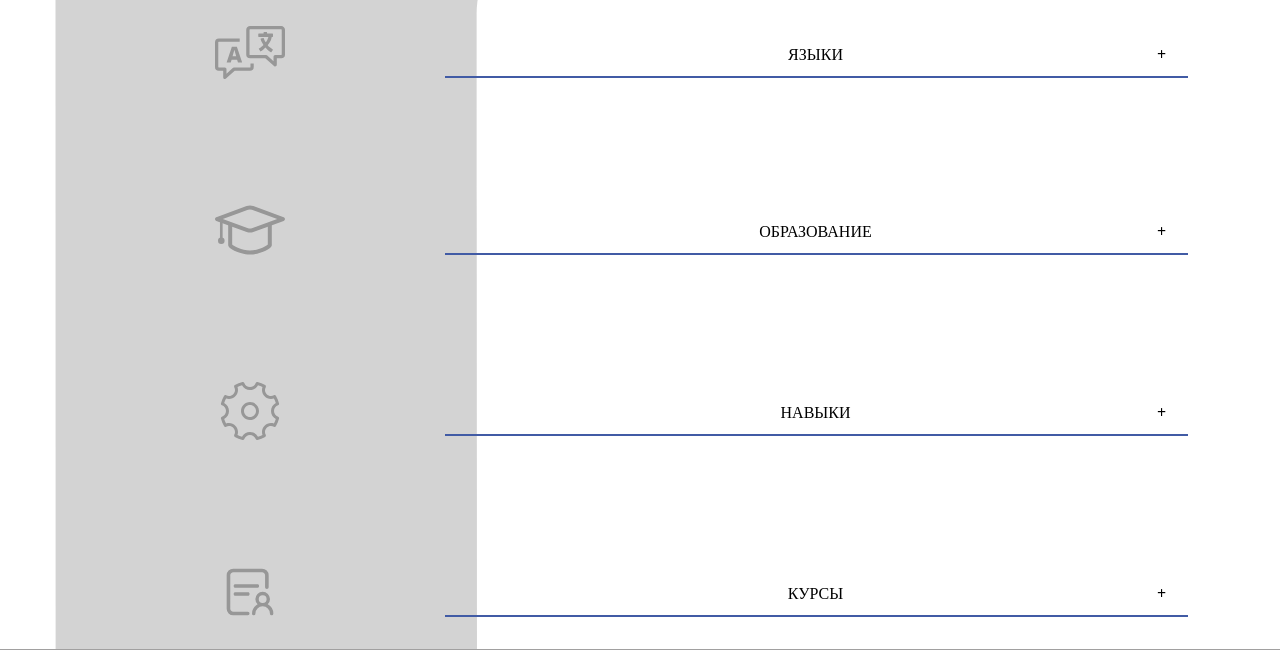
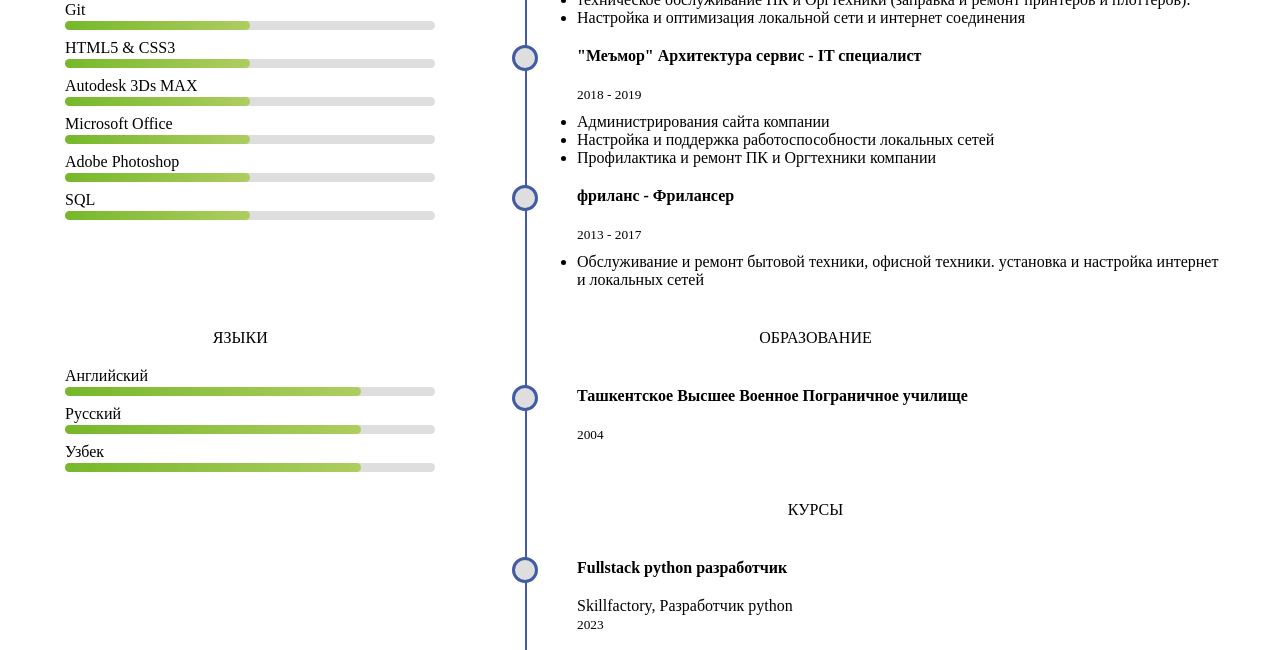
Before and after one commit to newGentle/newGentle.github.io, a plain HTML site: page index.html in a window 1280 px wide. Shown: the part 550-1200 px from the top of the page. Drawn offline with Linux system fonts and the light colour scheme.

Commit message:
Add files via upload

```diff
--- a/assets/css/style.css
+++ b/assets/css/style.css
@@ -303,17 +303,235 @@ footer {
     box-sizing: border-box;
   }
 
-  body {
-    background-color: transparent;
+  .about {
+    max-width: 1100px;
+  }
+
+  .collapsible::before, .collapsible::after {
+    content: '';
+    border: none;
   }
 
   .container {
-    background: url("../img/Vector.svg");
-    background-size: cover;
-    /* border: 1px solid black; */
-    width: 1170px;
+    display: grid;
+    grid-template-columns: 1fr 2fr;
+    max-width: 1170px;
+    min-width: 770px;
     height: 100vh;
     margin: 0 auto;
     margin-top: 50px;
    }
+
+   .courses-icon, .experience-icon, .education-icon, .languages-icon, .skills-icon {
+     display: none;
+   }
+
+   .skills-right-side {
+    grid-row: 1 / 2;
+    grid-column: 1 / 2;
+   }
+
+   .skills-content {
+    display: block;
+    grid-row: 2 / 3;
+    grid-column: 1 / 2;
+   }
+
+   .skills-content > ul {
+    list-style: none;
+    padding: 0 10px;
+   }
+
+   .skills-content > ul li {
+    position: relative;
+    margin-bottom: 20px;
+   }
+
+  .skills-content > ul li::after {
+    content: '';
+    top: 20px;
+    position: absolute;
+    height: 50%;
+    background: linear-gradient(90deg, #76b82a, #aecd60);
+    width: 50%;
+    left: 0;
+    border-radius: 10px;
+  }
+
+  .skills-content > ul li::before {
+    content: '';
+    top: 20px;
+    position: absolute;
+    height: 50%;
+    background-color: #dedede;
+    left: 0;
+    width: 100%;
+    border-radius: 10px;
+    z-index: -1;
+  }
+
+  .experience-content {
+    display: block;
+    border-left: 2px solid #415BA5;
+    margin-left: 80px;
+    padding-left: 50px;
+    padding-bottom: 20px;
+  }
+
+  .experience-content h4 {
+    position: relative;
+  }
+
+  .experience-content h4::after {
+    content: '';
+    position: absolute;
+    top: -2px;
+    left: -65px;
+    height: 20px;
+    width: 20px;
+    border: 3px solid #415BA5;
+    border-radius: 50%;
+    background-color: #dedede;
+  }
+
+  .languages-right-side {
+    grid-row: 3 / 4;
+    grid-column: 1 / 2;
+  }
+
+  .languages-content {
+    display: block;
+    grid-row: 4 / 5;
+    grid-column: 1 / 2;
+  }
+
+  .languages-content > ul {
+    list-style: none;
+    padding: 0 10px;
+   }
+
+   .languages-content > ul li {
+    position: relative;
+    margin-bottom: 20px;
+   }
+
+  .languages-content > ul li::after {
+    content: '';
+    top: 20px;
+    position: absolute;
+    height: 50%;
+    background: linear-gradient(90deg, #76b82a, #aecd60);
+    width: 80%;
+    left: 0;
+    border-radius: 10px;
+  }
+
+  .languages-content > ul li::before {
+    content: '';
+    top: 20px;
+    position: absolute;
+    height: 50%;
+    background-color: #dedede;
+    left: 0;
+    width: 100%;
+    border-radius: 10px;
+    z-index: -1;
+  }
+
+  .education-right-side {
+    grid-row: 3 / 4;
+    grid-column: 2 / 3;
+  }
+
+  .education-content {
+    display: block;
+    grid-row: 4 / 5;
+    grid-column: 2 / 3;
+    border-left: 2px solid #415BA5;
+    margin-left: 80px;
+    padding-left: 50px;
+  }
+
+  .education-content h4 {
+    position: relative;
+  }
+
+  .education-content h4::after {
+    content: '';
+    position: absolute;
+    top: -2px;
+    left: -65px;
+    height: 20px;
+    width: 20px;
+    border: 3px solid #415BA5;
+    border-radius: 50%;
+    background-color: #dedede;
+  }
+
+  .courses-right-side {
+    grid-row: 5 / 6;
+    grid-column: 2 / 3;
+  }
+
+  .courses-content {
+    grid-row: 6 / 7;
+    grid-column: 2 / 3;
+    display: block;
+    border-left: 2px solid #415BA5;
+    margin-left: 80px;
+    padding-left: 50px;
+  }
+  .courses-content h4 {
+    position: relative;
+  }
+
+  .courses-content h4::after {
+    content: '';
+    position: absolute;
+    top: -2px;
+    left: -65px;
+    height: 20px;
+    width: 20px;
+    border: 3px solid #415BA5;
+    border-radius: 50%;
+    background-color: #dedede;
+  }
+
+  .courses.collapsible {
+    position: relative;
+  }
+
+  .courses::before{
+    content: '';
+    position: absolute;
+    width: 2px;
+    height: 60px;
+    top: -20px;
+    left: 80px;
+    border-left: 2px solid #415BA5;;
+  }
+
+  .education {
+    position: relative;
+  }
+
+  .education::before{
+    content: '';
+    position: absolute;
+    width: 2px;
+    height: 60px;
+    top: -20px;
+    left: 80px;
+    border-left: 2px solid #415BA5;;
+  }
+
+  footer {
+    margin-top: 100px;
+    border: none;
+    height: 80px;
+    width: 100%;
+    background-color: #a1a0a0;
+    color: #fff;
+    padding: 20px 50px;
+  }
 }
--- a/assets/js/scripts.js
+++ b/assets/js/scripts.js
@@ -1,4 +1,9 @@
 'use strict';
+interactive();
+
+function interactive() {
+
+    if (window.innerWidth < 768) {
 
         const coll = document.querySelectorAll('.collapsible');
 
@@ -15,11 +20,9 @@ coll.forEach((item) => {
                             if (el.classList.item(0) != item.classList.item(0)) {
                                 el.classList.remove('opened')
                             }});
-            }
-        });
-
+                    }});
 
                 item.classList.toggle('opened');
                 content.classList.toggle('active');
-    })
-})
+            })})};
+};
--- a/index.html
+++ b/index.html
@@ -95,7 +95,7 @@
       </div>
 
       <div class="education-content">
-        <p><b>Ташкентское Высшее Военное Пограничное училище</b></p>
+        <h4>Ташкентское Высшее Военное Пограничное училище</h4>
         <span>2004</span>
       </div>
 
@@ -123,12 +123,6 @@
           <li>Microsoft Office</li>
           <li>Adobe Photoshop</li>
           <li>SQL</li>
-          <li>Установка и настройка локальных сетей</li>
-          <li>Техническая поддержка и ремонт ПК, Ноутбуков</li>
-          <li>Установка, переустановка и восстановление ОС </li>
-          <li>Поддержка, диагностика и ремонт принтеров, заправка и ремонт картриджей</li>
-          <li>Работа в команде</li>
-          <li>Коммуникабельность</li>
         </ul>
       </div>
 
```
Lines whose indentation alone changed are shown as unchanged.
